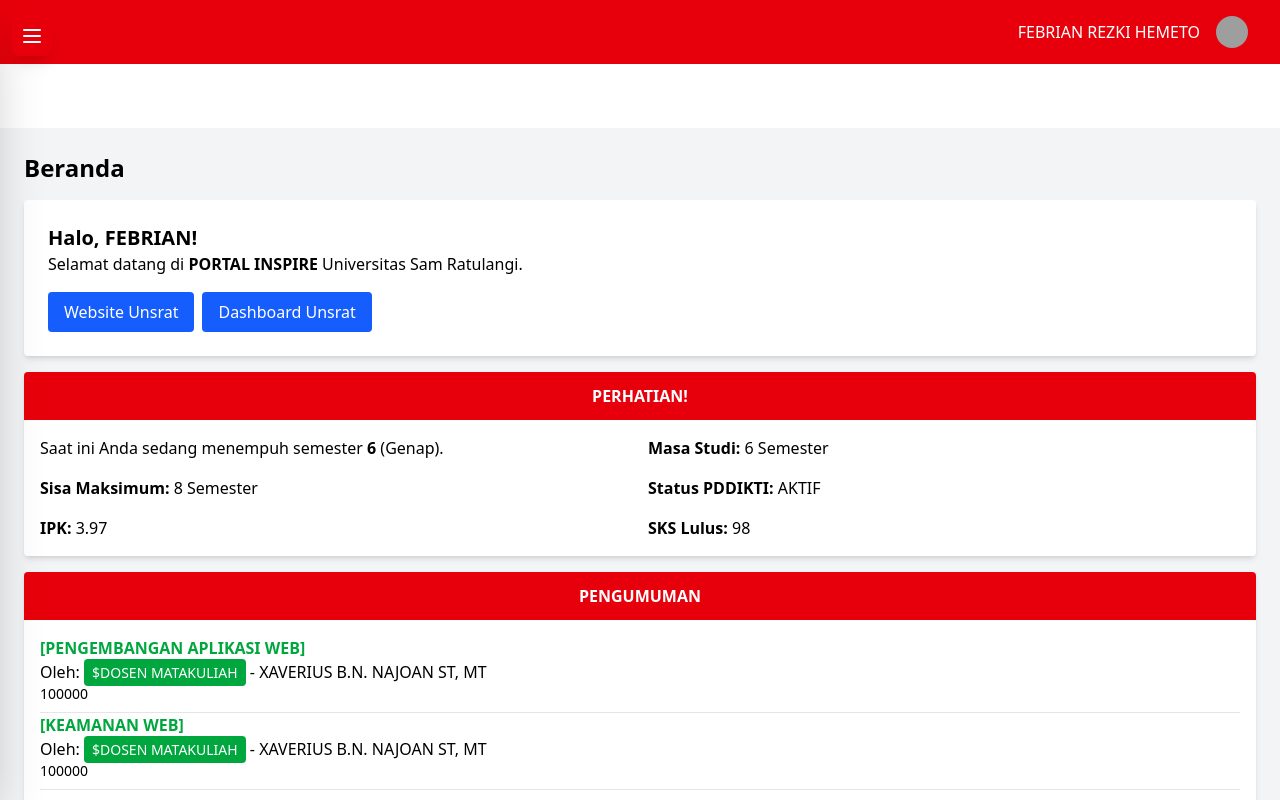
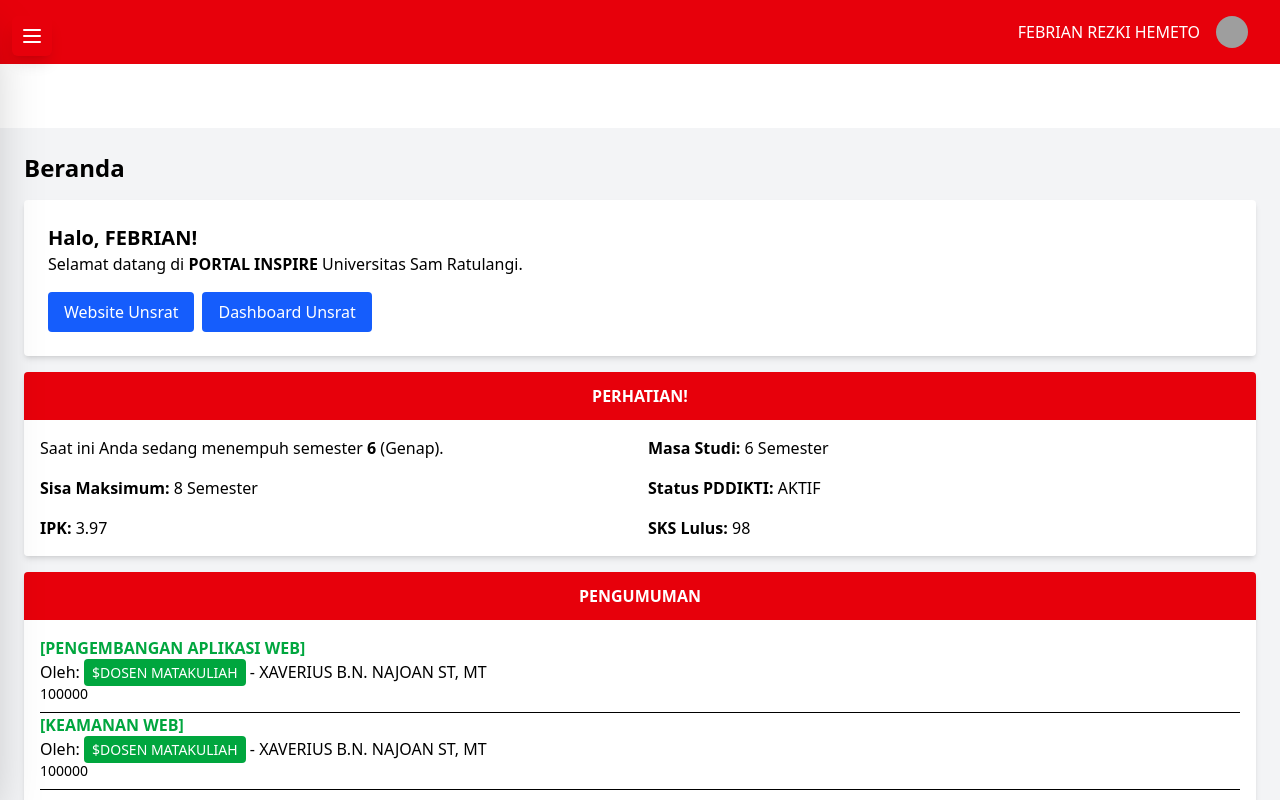
Before and after one commit to keqi000/Proyek-Pengembangan-Web-Berbasis-Framework, a Next.js app: page / in a window 1280 px wide. Shown: the top 800 px of the page. Built offline with nearby package versions, Linux system fonts and the light colour scheme; grey boxes are pictures that could not be loaded.

Commit message:
[css] temporarily comment dark-mode related theme (#3)

```diff
--- a/src/app/globals.css
+++ b/src/app/globals.css
@@ -2,7 +2,7 @@
 
 @plugin "tailwindcss-animate";
 
-@custom-variant dark (&:is(.dark *));
+/* @custom-variant dark (&:is(.dark *));
 
 @theme {
   --font-sans: var(--font-geist-sans);
@@ -126,4 +126,4 @@
   body {
     @apply bg-background text-foreground;
   }
-}
+} */
```
